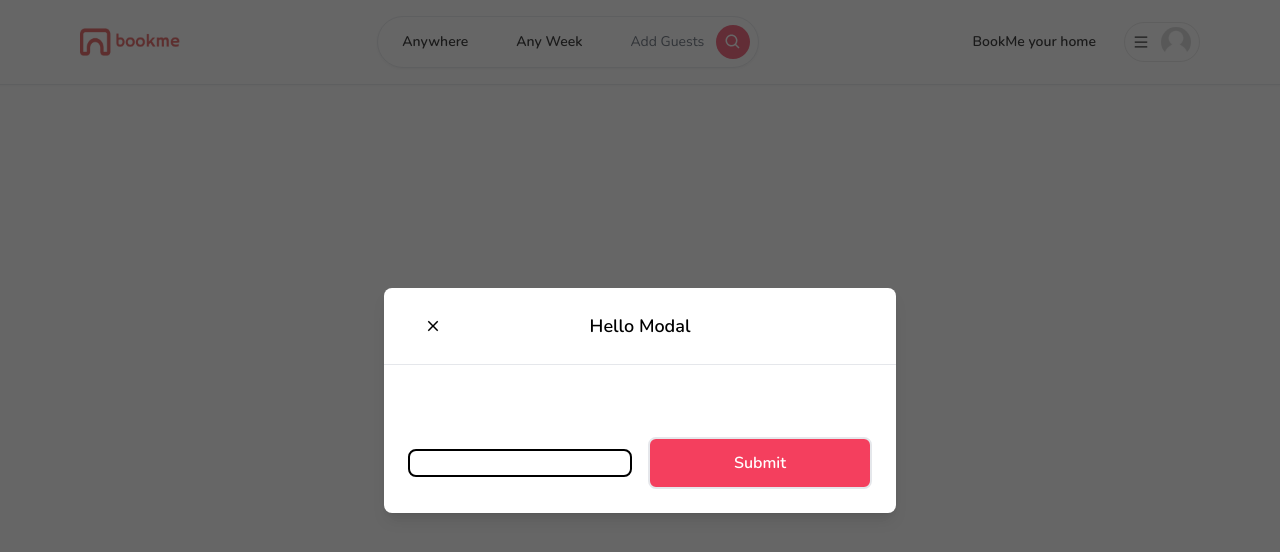
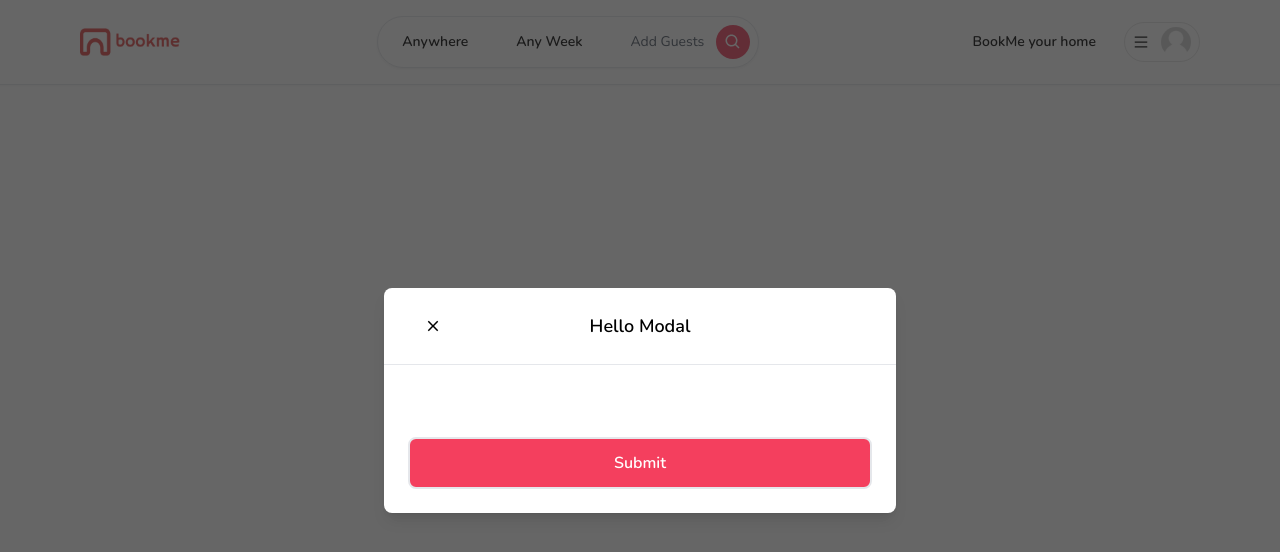
Before and after one commit to mysandesh/booking-engine, a Next.js app: page / in a window 1280 px wide. Shown: the top 552 px of the page. Built offline with nearby package versions, Linux system fonts and the light colour scheme.

Commit message:
Conditional rendering of secondary button

```diff
--- a/app/components/modals/Modal.tsx
+++ b/app/components/modals/Modal.tsx
@@ -163,12 +163,14 @@ const Modal: React.FC<ModalProps> = ({
                 w-full
                 "
                 >
+                  {secondaryAction && secondaryActionLabel && (
                     <Button
                       outline
                       disabled={disabled}
                       label={secondaryActionLabel}
                       onClick={handleSecondaryAction}
                     />
+                  )}
                   <Button
                     disabled={disabled}
                     label={actionLabel}
```
Lines whose indentation alone changed are shown as unchanged.
